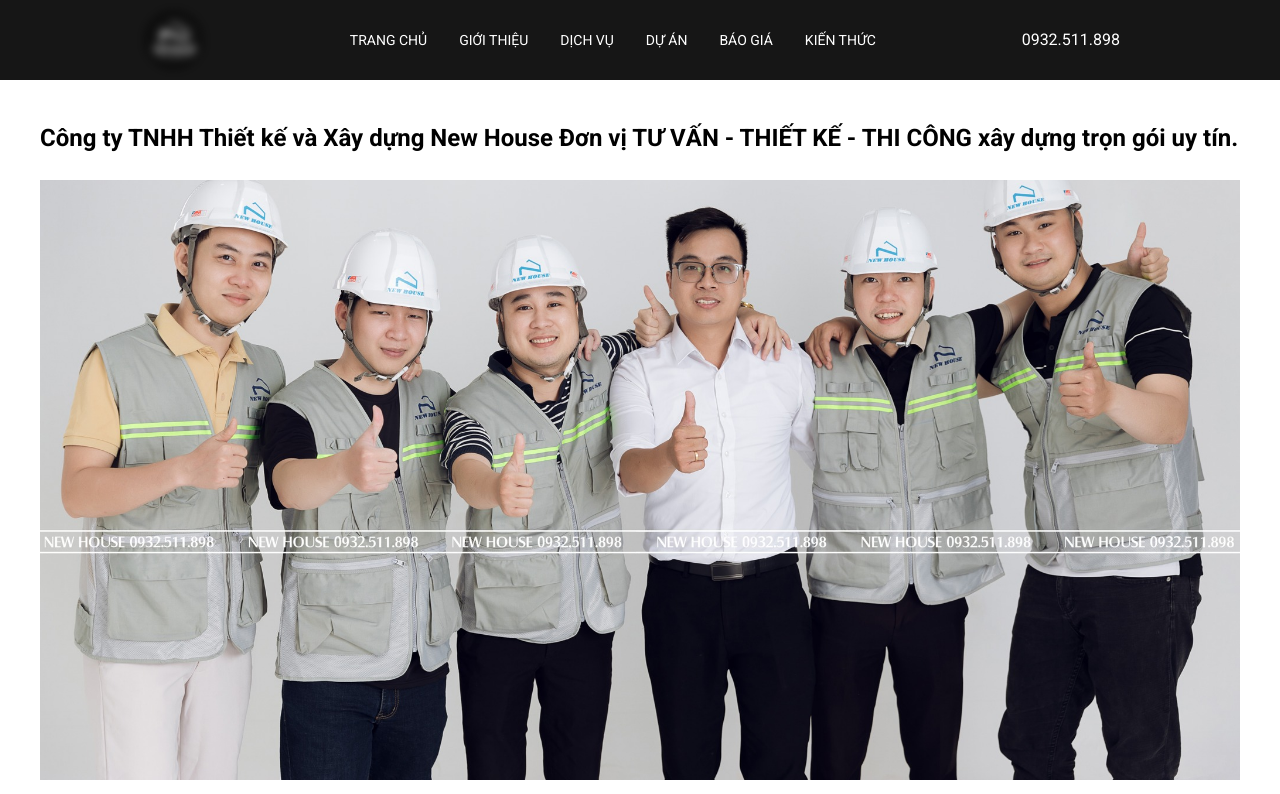
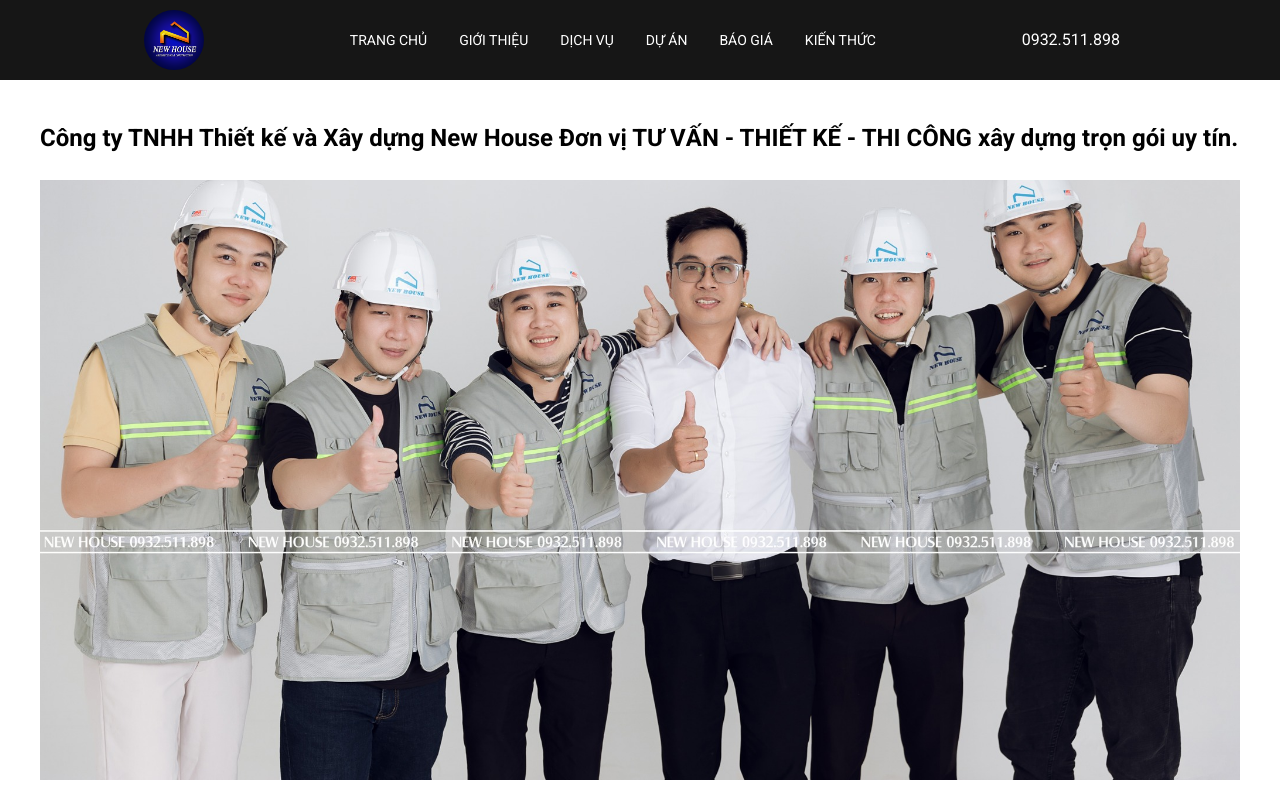
Before and after one commit to Tannang0903/NewHouse, a Next.js app: page /introduce in a window 1280 px wide. Shown: the top 794 px of the page. Built offline with nearby package versions, Linux system fonts and the light colour scheme.

Commit message:
fix run build

```diff
--- a/src/app/introduce/page.tsx
+++ b/src/app/introduce/page.tsx
@@ -1,7 +1,7 @@
 'use client'
 
 import { memo } from 'react'
-import Image from 'next/image'
+import Image, { StaticImageData } from 'next/image'
 import { constructionWorks } from '../api/mockData'
 import commitment from '@/assets/image/commitment.png'
 import staff1 from '@/assets/image/staff-1.jpg'
@@ -34,7 +34,7 @@ const StaffImages = memo(() => (
 ))
 
 interface ImageWithLoadingProps {
-  src: string | any
+  src: string | StaticImageData
   alt: string
   width?: number
   height?: number
--- a/src/components/common/NextImage.tsx
+++ b/src/components/common/NextImage.tsx
@@ -1,24 +1,16 @@
 'use client'
 
-import Image, { ImageProps } from 'next/image'
-import { useState } from 'react'
+import Image, { ImageProps, StaticImageData } from 'next/image'
+import { memo } from 'react'
 
 interface NextImageProps extends Omit<ImageProps, 'src'> {
-  src: string | any // Support both StaticImageData and string URLs
+  src: string | StaticImageData
 }
 
-const NextImage = ({ src, alt, className, ...props }: NextImageProps) => {
-  const [isLoading, setLoading] = useState(true)
-
-  return (
-    <Image
-      src={src}
-      alt={alt}
-      className={`${className} ${isLoading ? 'blur-sm grayscale' : 'blur-0 grayscale-0'} duration-700 ease-in-out`}
-      onLoadingComplete={() => setLoading(false)}
-      {...props}
-    />
-  )
+const NextImage = ({ src, alt, ...props }: NextImageProps) => {
+  return <Image src={src} alt={alt} {...props} />
 }
 
-export default NextImage
+NextImage.displayName = 'NextImage'
+
+export default memo(NextImage)
--- a/src/components/header/DesktopMenu.tsx
+++ b/src/components/header/DesktopMenu.tsx
@@ -1,5 +1,5 @@
+import { routes } from '@/constants/routes'
 import Link from 'next/link'
-import { routes } from '@/app/route'
 
 const DesktopMenu = () => {
   return (
--- a/src/components/header/MobileMenu.tsx
+++ b/src/components/header/MobileMenu.tsx
@@ -3,7 +3,7 @@
 import Link from 'next/link'
 import classNames from 'classnames'
 import { useState } from 'react'
-import { routes } from '@/app/route'
+import { routes } from '@/constants/routes'
 
 interface MobileMenuProps {
   isOpen: boolean
--- a/src/components/header/index.tsx
+++ b/src/components/header/index.tsx
@@ -2,7 +2,7 @@
 
 import Link from 'next/link'
 import { Fragment, useState } from 'react'
-import { routes } from '@/app/route'
+import { routes } from '@/constants/routes'
 import NextImage from '../common/NextImage'
 import logo from '@/assets/image/logo.png'
 import DesktopMenu from './DesktopMenu'
```
Also changed, not shown: src/constants/routes.ts (renamed from src/app/route.ts).
